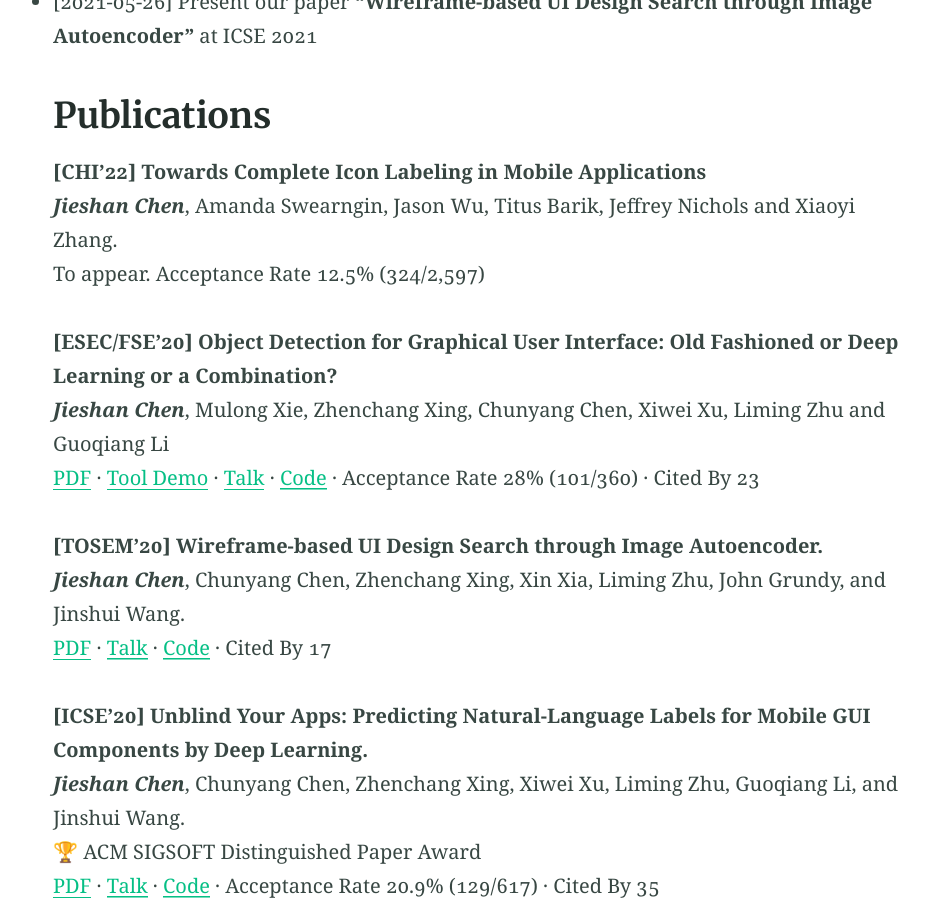
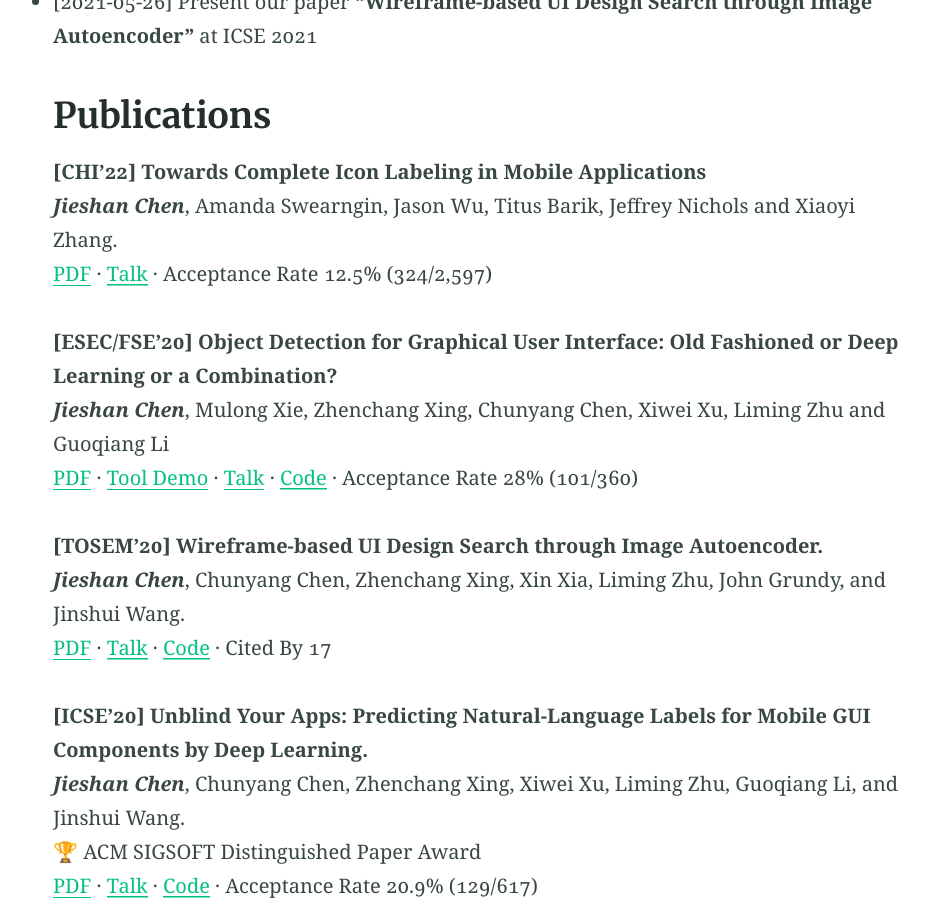
Before and after one commit to chenjshnn/chenjshnn.github.io, a Jekyll site: the page built from index.md, in a window 1280 px wide and 900 px high, scrolled down 1058 px. Shown: the whole window, without its empty margins (155-1084 px from the left). Built offline with Jekyll 4.4.1, drawn with Linux system fonts in a browser that asks for light colours.

Commit message:
Update index.md

```diff
--- a/index.md
+++ b/index.md
@@ -27,12 +27,12 @@ My work lies in the fields of software engineering, deep learning, and human com
 
 **[CHI'22] Towards Complete Icon Labeling in Mobile Applications** <br />
 ***Jieshan Chen***, Amanda Swearngin, Jason Wu, Titus Barik, Jeffrey Nichols and Xiaoyi Zhang. <br />
-To appear. Acceptance Rate 12.5% (324/2,597)
+[PDF](/files/ICSE_2022_Icon.pdf) · [Talk](https://www.youtube.com/watch?v=3eaTDpBfqQM&ab_channel=ACMSIGCHI) · Acceptance Rate 12.5% (324/2,597)
 
 
 **[ESEC/FSE'20] Object Detection for Graphical User Interface: Old Fashioned or Deep Learning or a Combination?** <br />
 ***Jieshan Chen***, Mulong Xie, Zhenchang Xing, Chunyang Chen, Xiwei Xu, Liming Zhu and Guoqiang Li <br />
-[PDF](/files/FSE2020-UIDetection.pdf) · [Tool Demo](http://uied.online/) · [Talk](https://www.youtube.com/watch?v=KFFp81N6zlg) · [Code](https://github.com/chenjshnn/Object-Detection-for-Graphical-User-Interface) · Acceptance Rate 28% (101/360) · Cited By 23
+[PDF](/files/FSE2020-UIDetection.pdf) · [Tool Demo](http://uied.online/) · [Talk](https://www.youtube.com/watch?v=KFFp81N6zlg) · [Code](https://github.com/chenjshnn/Object-Detection-for-Graphical-User-Interface) · Acceptance Rate 28% (101/360)
 
 **[TOSEM'20] Wireframe-based UI Design Search through Image Autoencoder.** <br />
 ***Jieshan Chen***, Chunyang Chen, Zhenchang Xing, Xin Xia, Liming Zhu, John Grundy, and Jinshui Wang. <br />
@@ -41,10 +41,10 @@ To appear. Acceptance Rate 12.5% (324/2,597)
 **[ICSE'20] Unblind Your Apps: Predicting Natural-Language Labels for Mobile GUI Components by Deep Learning.** <br />
 ***Jieshan Chen***, Chunyang Chen, Zhenchang Xing, Xiwei Xu, Liming Zhu, Guoqiang Li, and Jinshui Wang. <br />
 🏆 ACM SIGSOFT Distinguished Paper Award <br />
-[PDF](/files/ICSE2020-predictContent.pdf) · [Talk](https://www.youtube.com/watch?v=zoRu7UOXAeY&list=PLh7v-bsdypMGkREL9PPVczHtaVLlL4P5h&index=5) · [Code](https://github.com/chenjshnn/LabelDroid) · Acceptance Rate 20.9% (129/617) · Cited By 35
+[PDF](/files/ICSE2020-predictContent.pdf) · [Talk](https://www.youtube.com/watch?v=zoRu7UOXAeY&list=PLh7v-bsdypMGkREL9PPVczHtaVLlL4P5h&index=5) · [Code](https://github.com/chenjshnn/LabelDroid) · Acceptance Rate 20.9% (129/617)
 
 **[IJCNN'17] Ensemble Application of Convolutional and Recurrent Neural Networks for Multi-label Text Categorization.** <br />
 Guibin Chen, Deheng Ye, Zhenchang Xing, ***Jieshan Chen***, and Erik Cambria. <br />
-[PDF](https://ieeexplore.ieee.org/document/7966144/keywords)· Cited By 175
+[PDF](https://ieeexplore.ieee.org/document/7966144/keywords)
 
 <a href="https://clustrmaps.com/site/1bnhz" title="Visit tracker"><img src="//www.clustrmaps.com/map_v2.png?d=0jSi742nBLW1zBplx2X6Hk-w2T5g-tjKJyF38nxa7fU&cl=ffffff"></a>
```
